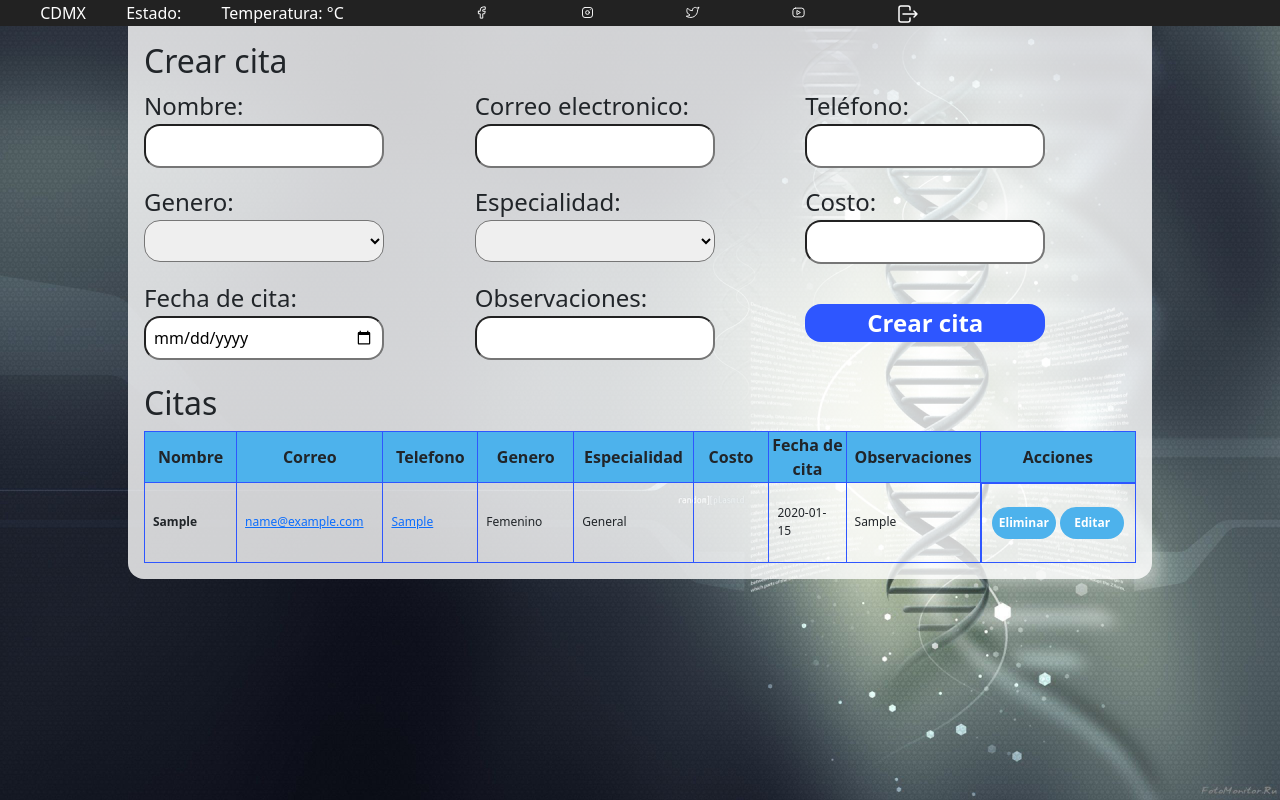
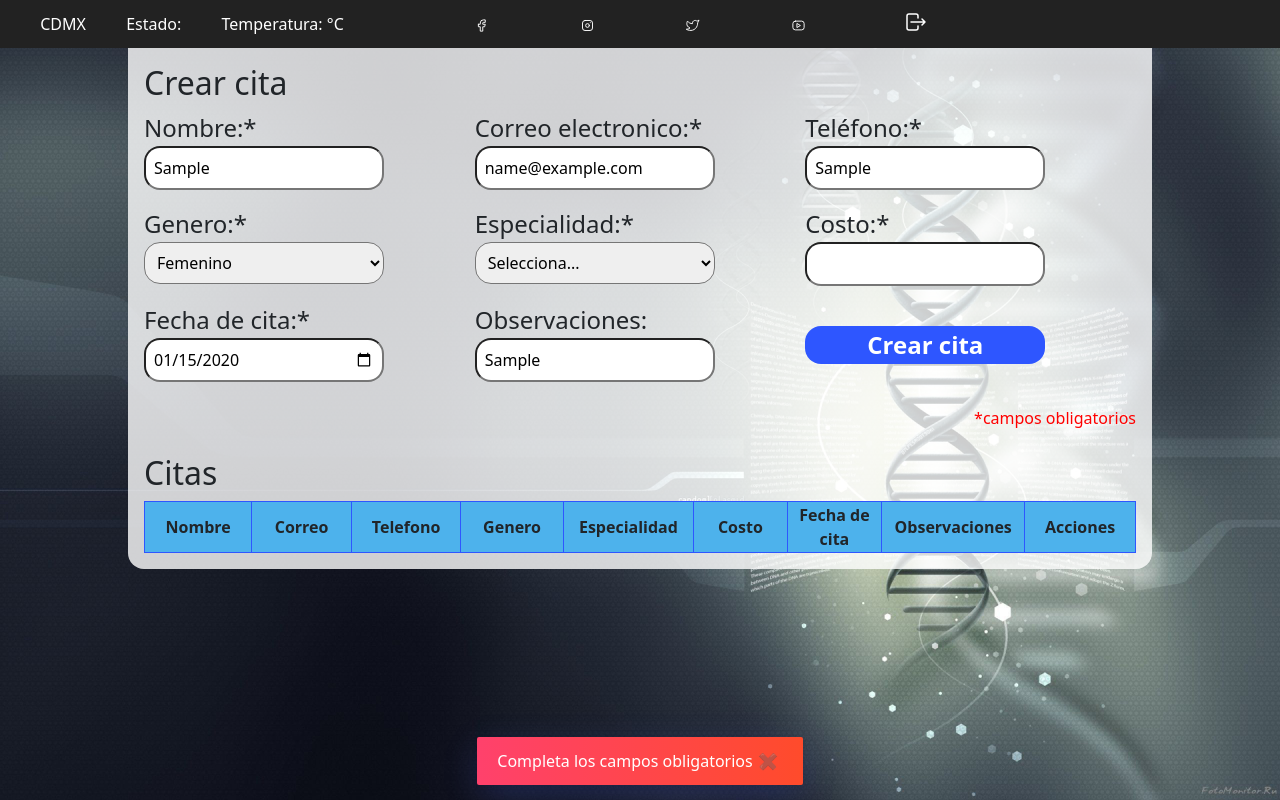
Before and after one commit to CMOG22/proyectoFinalJavaScript, a plain HTML site: page pages/admin.html in a window 1280 px wide. Both pictures are taken after typing "Sample", "name@example.com", "Sample", "2020-01-15", "Sample" into the empty fields and a click on the button "Crear cita". Drawn offline with nearby package versions, Linux system fonts and the light colour scheme; no server answers.

Commit message:
Proyecto completo

```diff
--- a/index.html
+++ b/index.html
@@ -17,6 +17,8 @@
         <meta name="description" content="desarrollador frot-end, web developer">
         <meta name="keywords" content="web developer, html, css, html5, css3, sass, scss, cmog, cesar olvera">
         <meta name="author" content="César Olvera">
+        <!--Toastify-->
+        <link rel="stylesheet" href="https://cdn.jsdelivr.net/npm/toastify-js/src/toastify.min.css">
     </head>
     <body>
         <header>
@@ -33,25 +35,33 @@
                       </div>
                 </section>
                 <section class="index_redes">
+                    <a href="https://www.facebook.com/cesar.olvera.39" target="_blank">
                         <svg xmlns="http://www.w3.org/2000/svg" class="icon icon-tabler icon-tabler-brand-facebook" width="15" height="15" viewBox="0 0 24 24" stroke-width="1.5" stroke="#ffffff" fill="none" stroke-linecap="round" stroke-linejoin="round">
                             <path stroke="none" d="M0 0h24v24H0z" fill="none"/>
                             <path d="M7 10v4h3v7h4v-7h3l1 -4h-4v-2a1 1 0 0 1 1 -1h3v-4h-3a5 5 0 0 0 -5 5v2h-3" />
                         </svg>
+                    </a>
+                    <a href="https://www.instagram.com/olvera_cesar.m/" target="_blank">
                         <svg xmlns="http://www.w3.org/2000/svg" class="icon icon-tabler icon-tabler-brand-instagram" width="15" height="15" viewBox="0 0 24 24" stroke-width="1.5" stroke="#ffffff" fill="none" stroke-linecap="round" stroke-linejoin="round">
                             <path stroke="none" d="M0 0h24v24H0z" fill="none"/>
                             <rect x="4" y="4" width="16" height="16" rx="4" />
                             <circle cx="12" cy="12" r="3" />
                             <line x1="16.5" y1="7.5" x2="16.5" y2="7.501" />
                         </svg>
+                    </a>
+                    <a href="https://twitter.com/home" target="_blank">
                         <svg xmlns="http://www.w3.org/2000/svg" class="icon icon-tabler icon-tabler-brand-twitter" width="15" height="15" viewBox="0 0 24 24" stroke-width="1.5" stroke="#ffffff" fill="none" stroke-linecap="round" stroke-linejoin="round">
                             <path stroke="none" d="M0 0h24v24H0z" fill="none"/>
                             <path d="M22 4.01c-1 .49 -1.98 .689 -3 .99c-1.121 -1.265 -2.783 -1.335 -4.38 -.737s-2.643 2.06 -2.62 3.737v1c-3.245 .083 -6.135 -1.395 -8 -4c0 0 -4.182 7.433 4 11c-1.872 1.247 -3.739 2.088 -6 2c3.308 1.803 6.913 2.423 10.034 1.517c3.58 -1.04 6.522 -3.723 7.651 -7.742a13.84 13.84 0 0 0 .497 -3.753c-.002 -.249 1.51 -2.772 1.818 -4.013z" />
                         </svg>
+                    </a>
+                    <a href="https://www.youtube.com/" target="_blank">
                         <svg xmlns="http://www.w3.org/2000/svg" class="icon icon-tabler icon-tabler-brand-youtube" width="15" height="15" viewBox="0 0 24 24" stroke-width="1.5" stroke="#ffffff" fill="none" stroke-linecap="round" stroke-linejoin="round">
                             <path stroke="none" d="M0 0h24v24H0z" fill="none"/>
                             <rect x="3" y="5" width="18" height="14" rx="4" />
                             <path d="M10 9l5 3l-5 3z" />
                         </svg>
+                    </a>
                 </section>
                 <section>
                     <div>
@@ -159,5 +169,6 @@
         </footer>
         <!--JavaScript-->
         <script src="./js/app.js"></script>
+        <script src="https://cdn.jsdelivr.net/npm/toastify-js"></script>
     </body>
 </html>
--- a/js/app.js
+++ b/js/app.js
@@ -56,15 +56,25 @@ function nextPage() {
 getNews(page);
 
 //login
+
+// Función de inicio de sesión
 function go(){
     let login = "admin";
     let password = "admin";
-    if (document.form.password.value==password && document.form.login.value==login){
+    if (document.form.password.value == password && document.form.login.value == login){
         window.location="./pages/admin.html"
     } else {
-        alert("Usuario y/o contraeña invalidos")
+        Toastify({
+            text: "Usuario y/o contraseña inválidos",
+            duration: 3000,
+            close: true,
+            gravity: "bottom",
+            position: "center",
+            backgroundColor: "linear-gradient(to right, #ff416c, #ff4b2b)",
+        }).showToast();
     }
 }
+
 //Admin
     //almacenar datos
 const datos = JSON.parse(localStorage.getItem('datos')) || [];
@@ -81,6 +91,19 @@ formulario.addEventListener('submit', (e) => {
     const costo = document.querySelector('#costo').value;
     const fCita = document.querySelector('#fCita').value;
     const observaciones = document.querySelector('#observaciones').value;
+
+    if (nombre.trim() === '' || email.trim() === '' || telefono.trim() === '' || sexo.trim() === '' || especialidad.trim() === '' || costo.trim() === '' || fCita.trim() === '' ) {
+      Toastify({
+        text: "Completa los campos obligatorios",
+        duration: 3000,
+        close: true,
+        gravity: "bottom",
+        position: "center",
+        backgroundColor: "linear-gradient(to right, #ff416c, #ff4b2b)",
+    }).showToast();
+      return;
+  }
+
 
     //Agregar datos al Array
     datos.push({nombre: nombre, email: email, telefono: telefono, sexo: sexo, especialidad: especialidad, costo: costo, fCita: fCita, observaciones: observaciones});
@@ -105,6 +128,12 @@ function actualizarTabla() {
     const tabla = document.querySelector('#tabla-datos');
     tabla.innerHTML = ''; //Limpia la tabla antes de agregar los nuevos datos
 
+    //obtener la fecha actual
+    const fechaActual = new Date();
+
+    //ordenar tabla
+    datos.sort((a, b) => new Date(a.fCita) - new Date(b.fCita));
+
     datos.forEach((dato, indice) => {
         const fila = document.createElement('tr');
         fila.innerHTML = `
@@ -121,6 +150,11 @@ function actualizarTabla() {
                 <button onclick="editar(${indice})">Editar</button>
             </td>
         `;
+        //comparar la fecha de la cita con la fecha actual
+        const fechaCita = new Date(dato.fCita);
+        if (fechaCita < fechaActual) {
+            fila.classList.add('fila-roja');
+        }
         tabla.appendChild(fila);
     });
 }
--- a/pages/admin.html
+++ b/pages/admin.html
@@ -17,6 +17,9 @@
         <meta name="description" content="desarrollador frot-end, web developer">
         <meta name="keywords" content="web developer, html, css, html5, css3, sass, scss, cmog, cesar olvera">
         <meta name="author" content="César Olvera">
+        <!--Toastify-->
+        <link rel="stylesheet" href="https://cdn.jsdelivr.net/npm/toastify-js/src/toastify.min.css">
+
     </head>
     <body class="admin">
         <header class="index_header_fr3 .adminHeaderFr3">
@@ -32,25 +35,33 @@
                   </div>
             </section>
             <section class="index_redes">
+                <a href="https://www.facebook.com/cesar.olvera.39" target="_blank">
                     <svg xmlns="http://www.w3.org/2000/svg" class="icon icon-tabler icon-tabler-brand-facebook" width="15" height="15" viewBox="0 0 24 24" stroke-width="1.5" stroke="#ffffff" fill="none" stroke-linecap="round" stroke-linejoin="round">
                         <path stroke="none" d="M0 0h24v24H0z" fill="none"/>
                         <path d="M7 10v4h3v7h4v-7h3l1 -4h-4v-2a1 1 0 0 1 1 -1h3v-4h-3a5 5 0 0 0 -5 5v2h-3" />
                     </svg>
+                </a>
+                <a href="https://www.instagram.com/olvera_cesar.m/" target="_blank">
                     <svg xmlns="http://www.w3.org/2000/svg" class="icon icon-tabler icon-tabler-brand-instagram" width="15" height="15" viewBox="0 0 24 24" stroke-width="1.5" stroke="#ffffff" fill="none" stroke-linecap="round" stroke-linejoin="round">
                         <path stroke="none" d="M0 0h24v24H0z" fill="none"/>
                         <rect x="4" y="4" width="16" height="16" rx="4" />
                         <circle cx="12" cy="12" r="3" />
                         <line x1="16.5" y1="7.5" x2="16.5" y2="7.501" />
                     </svg>
+                </a>
+                <a href="https://twitter.com/home" target="_blank">
                     <svg xmlns="http://www.w3.org/2000/svg" class="icon icon-tabler icon-tabler-brand-twitter" width="15" height="15" viewBox="0 0 24 24" stroke-width="1.5" stroke="#ffffff" fill="none" stroke-linecap="round" stroke-linejoin="round">
                         <path stroke="none" d="M0 0h24v24H0z" fill="none"/>
                         <path d="M22 4.01c-1 .49 -1.98 .689 -3 .99c-1.121 -1.265 -2.783 -1.335 -4.38 -.737s-2.643 2.06 -2.62 3.737v1c-3.245 .083 -6.135 -1.395 -8 -4c0 0 -4.182 7.433 4 11c-1.872 1.247 -3.739 2.088 -6 2c3.308 1.803 6.913 2.423 10.034 1.517c3.58 -1.04 6.522 -3.723 7.651 -7.742a13.84 13.84 0 0 0 .497 -3.753c-.002 -.249 1.51 -2.772 1.818 -4.013z" />
                     </svg>
+                </a>
+                <a href="https://www.youtube.com/" target="_blank">
                     <svg xmlns="http://www.w3.org/2000/svg" class="icon icon-tabler icon-tabler-brand-youtube" width="15" height="15" viewBox="0 0 24 24" stroke-width="1.5" stroke="#ffffff" fill="none" stroke-linecap="round" stroke-linejoin="round">
                         <path stroke="none" d="M0 0h24v24H0z" fill="none"/>
                         <rect x="3" y="5" width="18" height="14" rx="4" />
                         <path d="M10 9l5 3l-5 3z" />
                     </svg>
+                </a>
             </section>
             <section>
                 <div class="logOut">
@@ -70,27 +81,28 @@
                 <form action="" id="formulario">
                     <div class="formularioFr2">
                         <section>
-                            <label for="">Nombre:</label><br>
+                            <label for="">Nombre:*</label><br>
                             <input type="text" id="nombre" name="nombre">
                         </section>
                         <section>
-                            <label for="">Correo electronico:</label><br>
+                            <label for="">Correo electronico:*</label><br>
                             <input type="email" id="email" name="email">
                         </section>
                         <section>
-                            <label for="">Teléfono:</label><br>
+                            <label for="">Teléfono:*</label><br>
                             <input type="text" id="telefono" name="telefono">
                         </section>
                         <section>
-                            <label for="">Genero:</label><br>
+                            <label for="">Genero:*</label><br>
                             <select name="" id="sexo">
                                 <option value="Femenino">Femenino</option>
                                 <option value="Masculino">Masculino</option>
                             </select>
                         </section>
                         <section>
-                            <label for="">Especialidad:</label><br>
+                            <label for="">Especialidad:*</label><br>
                             <select name="" id="especialidad" onchange="llenarCosto()">
+                                <option value="">Selecciona...</option>
                                 <option value="General">General</option>
                                 <option value="Gediatra">Gediatra</option>
                                 <option value="Pediatra">Pediatra</option>
@@ -98,11 +110,11 @@
                             </select>
                         </section>
                         <section>
-                            <label for="">Costo:</label><br>
+                            <label for="">Costo:*</label><br>
                             <input type="text" id="costo" readonly>
                         </section>
                         <section>
-                            <label for="">Fecha de cita:</label><br>
+                            <label for="">Fecha de cita:*</label><br>
                             <input type="date" id="fCita" placeholder="(dd/mm/yyyy)" name="fCita">
                         </section>
                         <section>
@@ -115,6 +127,10 @@
                         </section>
                     </div>
                 </form>
+            </div>
+            <br>
+            <div class="campos">
+                *campos obligatorios
             </div>
             <br>
             <div>
@@ -141,5 +157,7 @@
 
         </footer>
         <script src="../js/app.js"></script>
+        <script src="https://cdn.jsdelivr.net/npm/toastify-js"></script>
+
     </body>
 </html>
--- a/sass/_admin.scss
+++ b/sass/_admin.scss
@@ -4,6 +4,14 @@
     border-bottom-left-radius: 1rem;
     border-bottom-right-radius: 1rem;
     padding: 1rem;
+}
+.logOut {
+    margin: 0.5rem;
+}
+.campos {
+    display: flex;
+    justify-content: end;
+    color: red;
 }
 th {
     width: 12rem;
@@ -62,3 +70,6 @@ td:last-child {
     display: flex;
     justify-content:space-evenly;
 }
+.fila-roja {
+    background-color: #FFCDD2;
+}
--- a/sass/_index.scss
+++ b/sass/_index.scss
@@ -13,6 +13,7 @@
     display: grid;
     grid-template-columns: 30% 40% 30%;
     width: 100%;
+    height: 3rem;
     background-color: $negro;
     section {
         form {
@@ -185,7 +186,8 @@ main {
         p {
             font-family: 'Courier New', Courier, monospace;
             font-size: 1.7rem;
-            color: $dr_blue;
+            color: darkblue;
+            padding: 0.5rem 2rem;
         }
     }
 }
@@ -193,3 +195,12 @@ main {
     background-color: $blue !important;
     color: white;
 }
+.menuIndexFr5 {
+    p:hover {
+        color: white;
+        background-color: $dk_blue;
+        border-top-right-radius: 1rem;
+        border-bottom-left-radius: 1rem;
+        font-weight: bold;
+    }
+}
```
Also changed, not shown: sass/main.css, 1 other file. Lines whose indentation alone changed are shown as unchanged.
